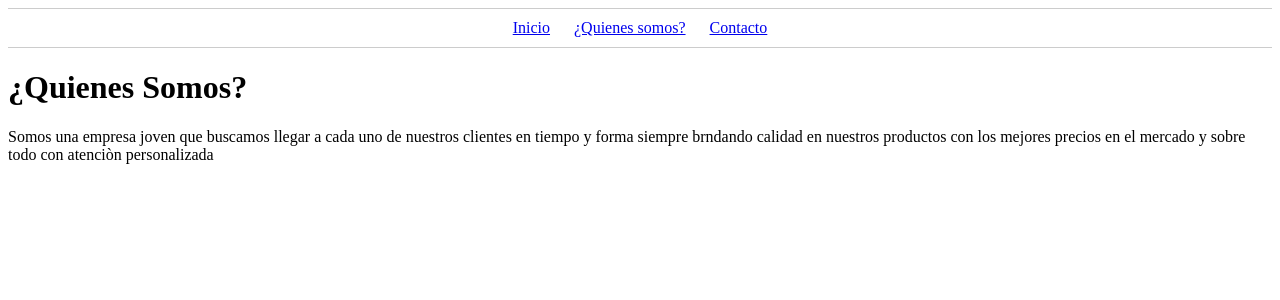
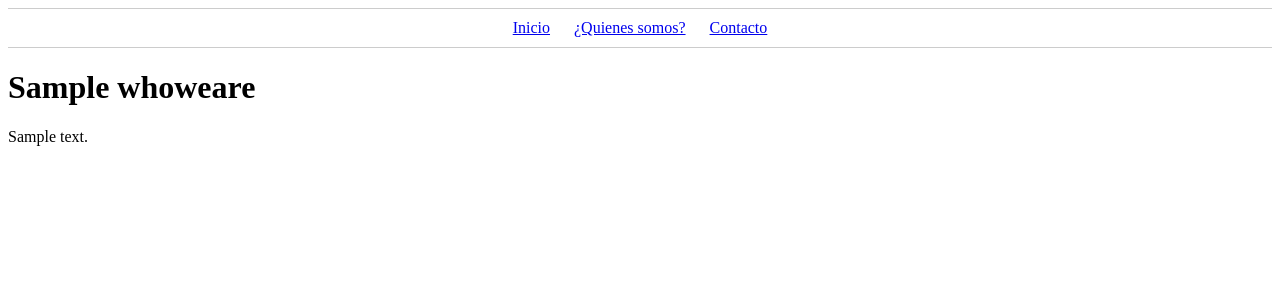
Before and after one commit to alexdzul/fcp, a Django app: page /quienes-somos/ in a window 1280 px wide. Shown: the top 300 px of the page. Run offline with Django 3.2, Linux system fonts and the light colour scheme; tables that the repository leaves empty hold one stand-in row (values such as "Sample post").

Commit message:
Finalizamos quienes somos
Enviamos por contexto la base de datos.

```diff
--- a/website/templates/quienessomos.html
+++ b/website/templates/quienessomos.html
@@ -1,6 +1,5 @@
 {% extends 'base.html' %}
 {% block contenido %}
-    <h1>¿Quienes Somos?</h1>
-    <p>Somos una empresa joven que buscamos llegar a cada uno de nuestros clientes en tiempo y forma
-    siempre brndando calidad en nuestros productos con los mejores precios en el mercado y sobre todo con atenciòn personalizada</p>
+    <h1>{{who.title}}</h1>
+    <p>{{ who.content }}</p>
 {% endblock contenido %}
--- a/website/views.py
+++ b/website/views.py
@@ -1,7 +1,7 @@
 from django.shortcuts import render
 from django.views.generic import View
 from django.contrib.auth.mixins import LoginRequiredMixin
-from django.views import generic
+from .models import Whoweare
 
 
 class Index(View):
@@ -29,4 +29,6 @@ def contact (request):
 
 class Quienes(View):
         def get(self, request):
-            return render(request, 'quienessomos.html')
+            who = Whoweare.objects.all().first()
+            ctx = {'who':who}
+            return render(request, 'quienessomos.html',ctx)
```
